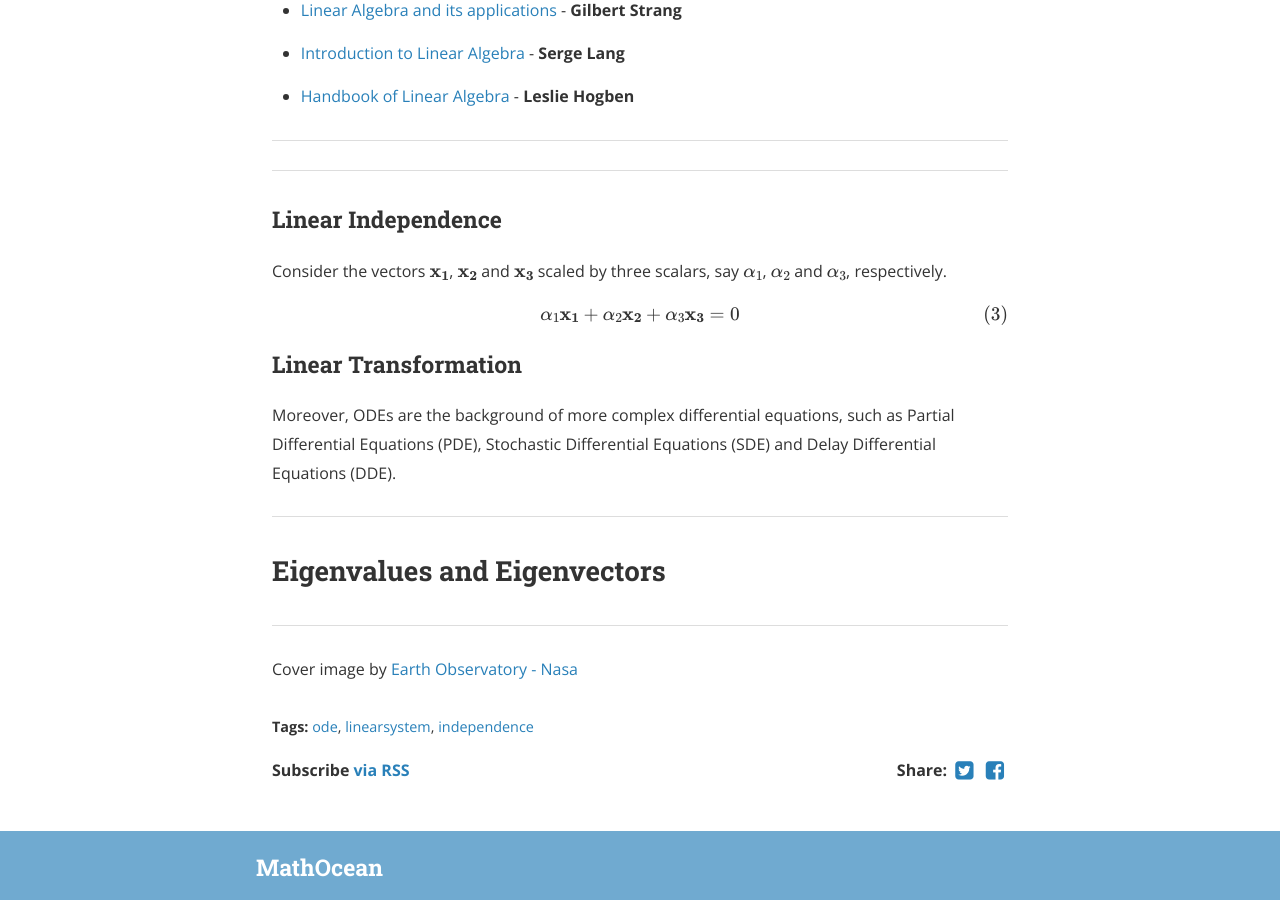
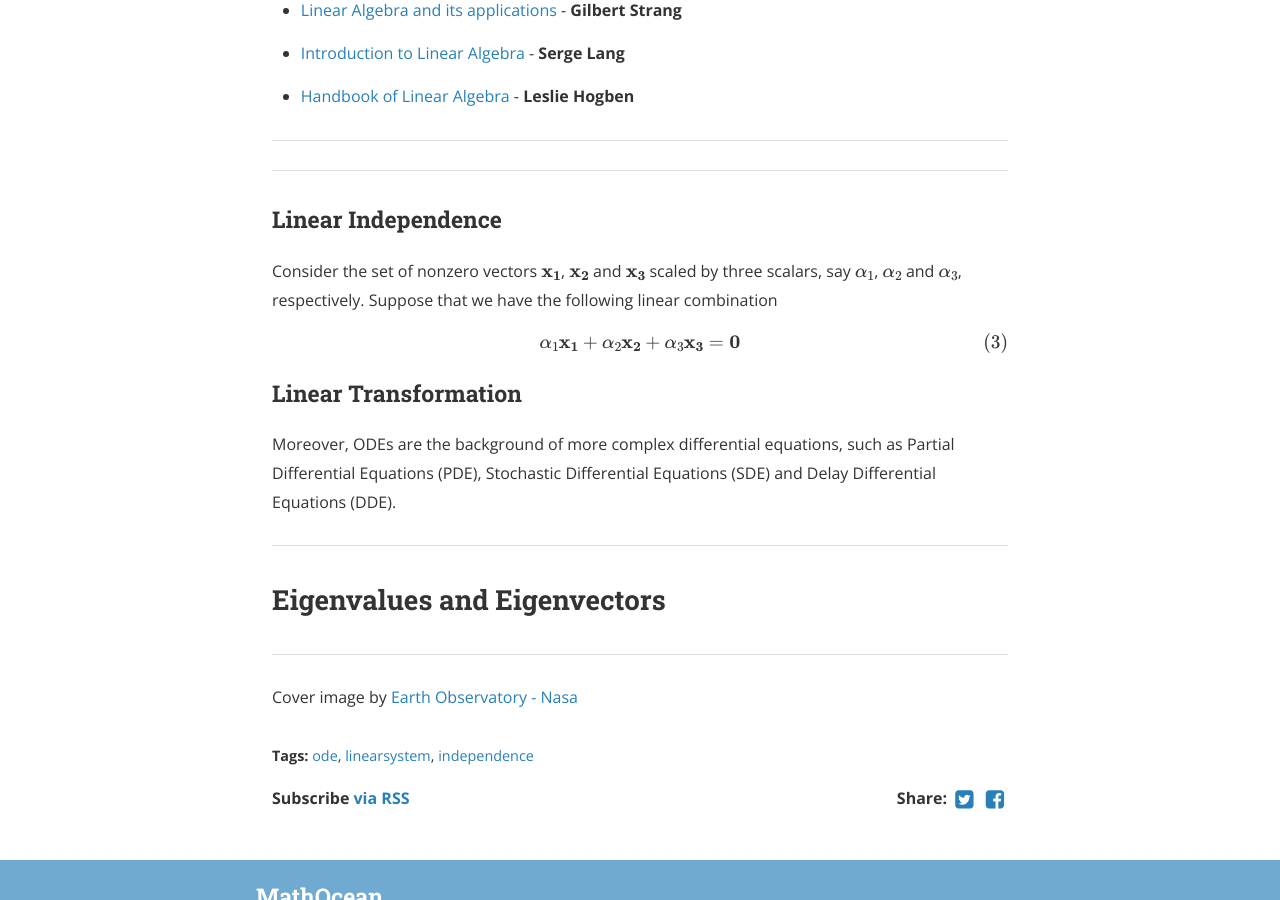
Before and after one commit to vic1309/lerofly, a Jekyll site: the page built from _posts/2019-06-06-linear_pt1.markdown, in a window 1280 px wide and 900 px high, scrolled down 1991 px. Built offline with Jekyll 4.4.1, drawn with Linux system fonts in a browser that asks for light colours; nearby versions of some CDN libraries; formulas are drawn with MathJax 3; a script that is not in the unit is left out.

Commit message:
Update 2019-06-06-linear_pt1.markdown

```diff
--- a/_posts/2019-06-06-linear_pt1.markdown
+++ b/_posts/2019-06-06-linear_pt1.markdown
@@ -62,9 +62,9 @@
 
 ### Linear Independence
 
-Consider the vectors $\mathbf{x_1}$, $\mathbf{x_2}$ and $\mathbf{x_3}$ scaled by three scalars, say *$\alpha_1$*, *$\alpha_2$* and *$\alpha_3$*, respectively.
+Consider the set of nonzero vectors $\mathbf{x_1}$, $\mathbf{x_2}$ and $\mathbf{x_3}$ scaled by three scalars, say *$\alpha_1$*, *$\alpha_2$* and *$\alpha_3$*, respectively. Suppose that we have the following linear combination
 
-$$ \alpha_1 \mathbf{x_1} + \alpha_2 \mathbf{x_2} + \alpha_3 \mathbf{x_3} = 0 \tag{3} \label{eq:three}$$
+$$ \alpha_1 \mathbf{x_1} + \alpha_2 \mathbf{x_2} + \alpha_3 \mathbf{x_3} = \mathbf{0} \tag{3} \label{eq:three}$$
 
 
 ### Linear Transformation
```
